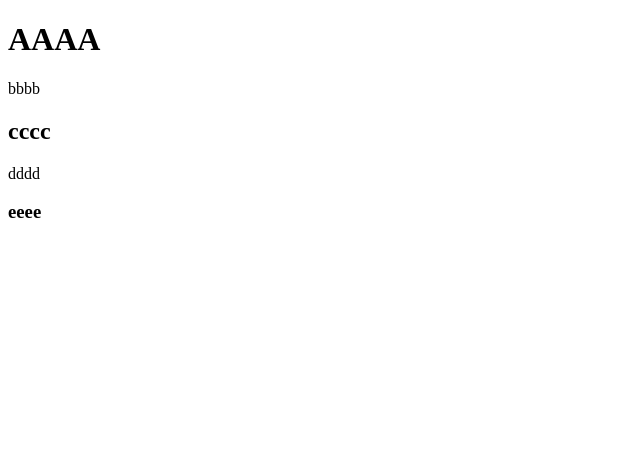
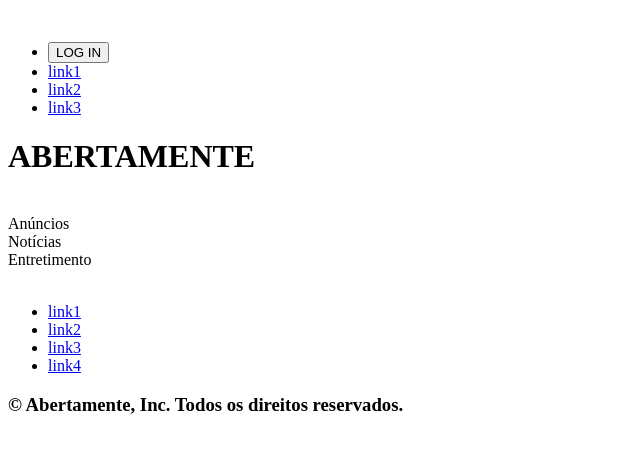
Before and after one commit to hugonorte/abertamente, a plain HTML site: page index.html in a window 1280 px wide. Shown: the whole page, without its empty margins (0-640 px from the left). Drawn offline with Linux system fonts and the light colour scheme.

Commit message:
Criando estrutura home abertamente

```diff
--- a/index.html
+++ b/index.html
@@ -3,13 +3,59 @@
 <head>
     <meta charset="UTF-8">
     <meta name="viewport" content="width=device-width, initial-scale=1.0">
-    <title>Document</title>
+    <title>Abertamente</title>
 </head>
 <body>
-    <h1>AAAA</h1>
-    bbbb
-    <h2>cccc</h2>
-    dddd
-    <h3>eeee</h3>
+    <header>
+        <img src="" alt="">
+        <nav>
+            <ul>
+                <li>
+                    <button>LOG IN</button>
+                </li>
+                <li>
+                    <a href="#">link1</a>
+                </li>
+                <li>
+                    <a href="#">link2</a>
+                </li>
+                <li>
+                    <a href="#">link3</a>
+                </li>
+            </ul>
+        </nav>
+    </header>
+
+    <main>
+        <h1>ABERTAMENTE</h1>
+        <img src="" alt="">
+        <section>Anúncios</section>
+        <section>Notícias</section>
+        <section>Entretimento</section>
+    </main>
+
+    <footer>
+        <img src="" alt="">
+        <nav>
+            <ul>
+                <li>
+                    <a href="#">link1</a>
+                </li>
+                <li>
+                    <a href="#">link2</a>
+                </li>
+                <li>
+                    <a href="#">link3</a>
+                </li>
+                <li>
+                    <a href="#">link4</a>
+                </li>
+            </ul>
+        </nav>
+        <section>
+            <h3>&copy; Abertamente, Inc. Todos os direitos reservados.</h3>
+        </section>
+    </footer>
+
 </body>
 </html>
```
